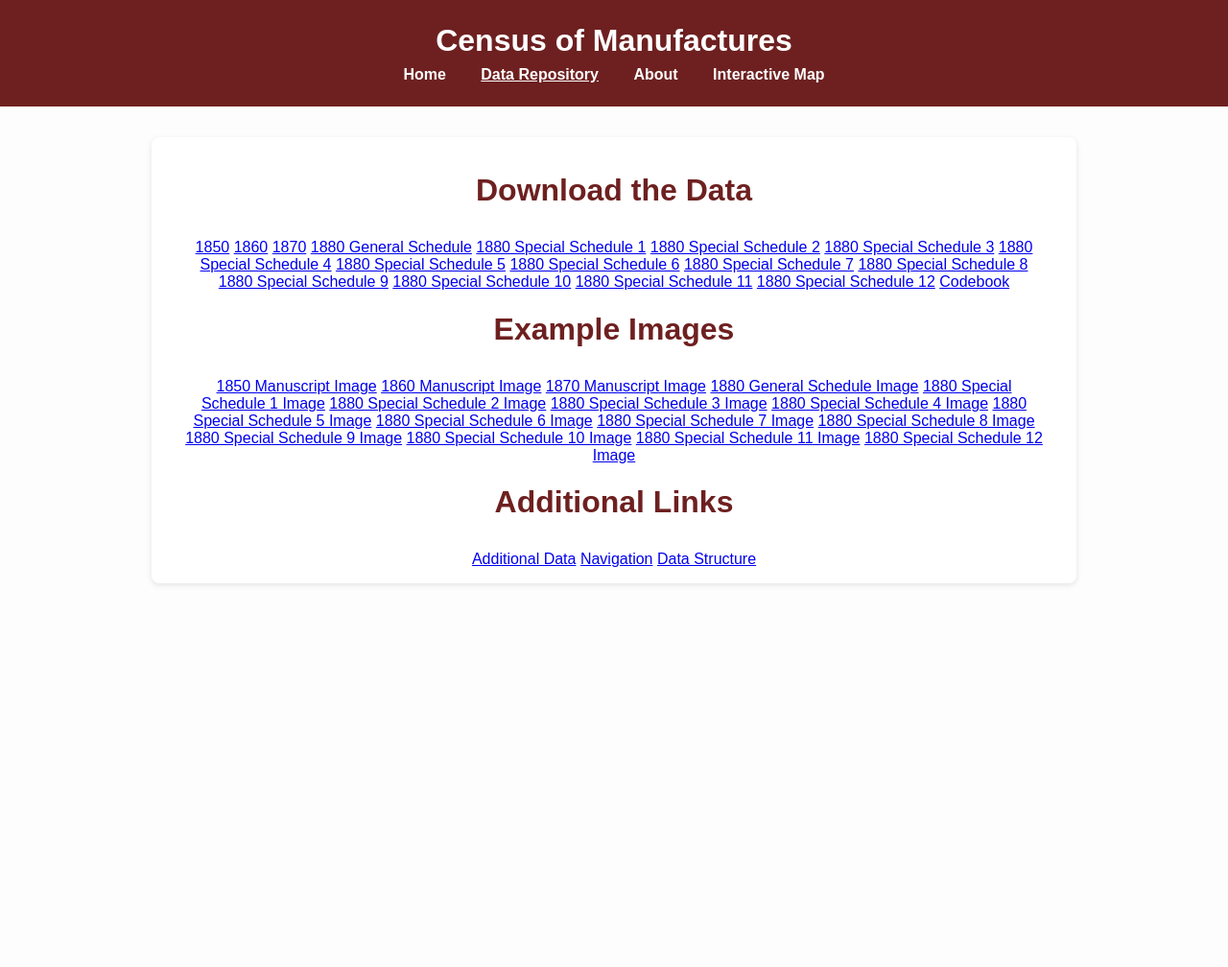
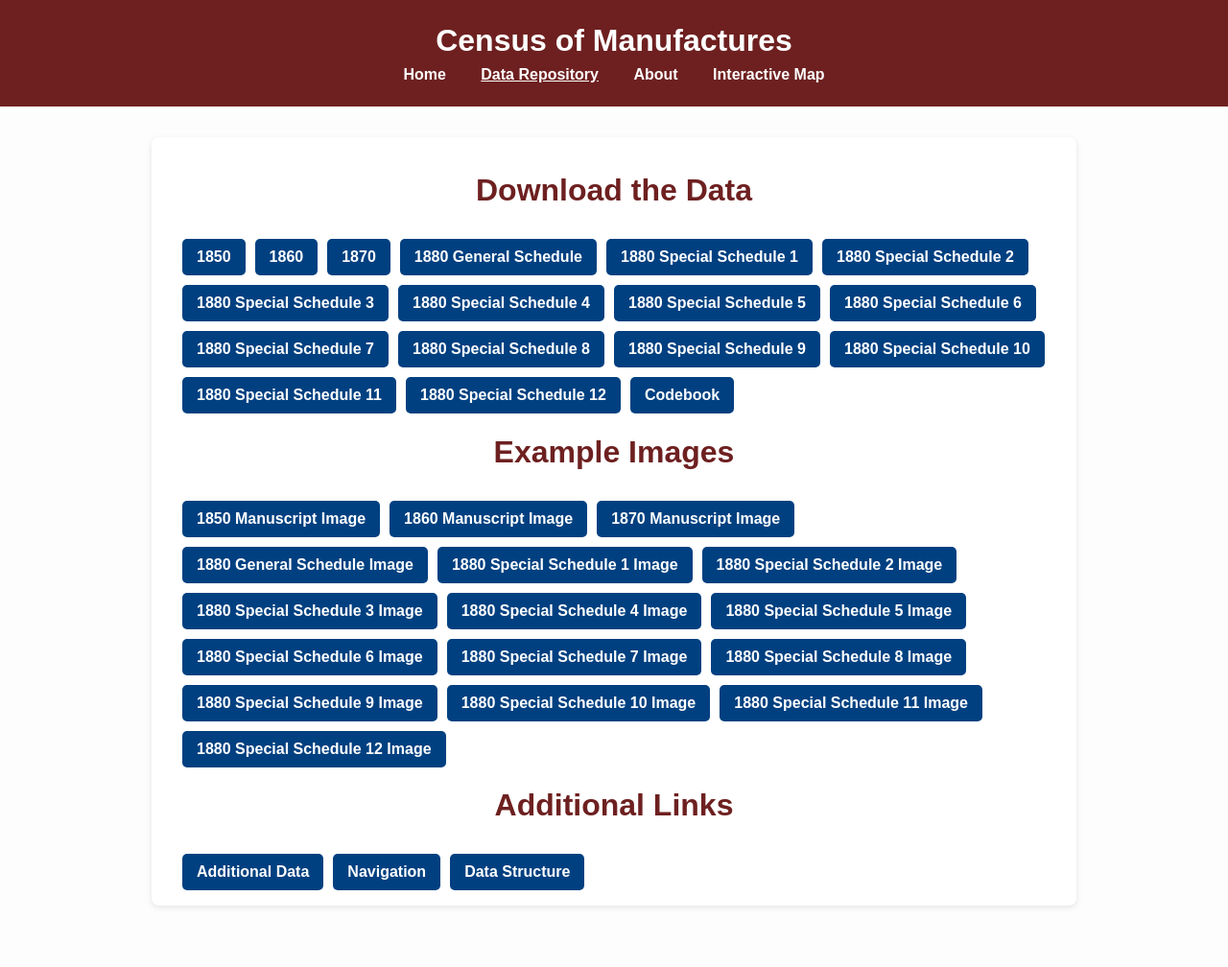
Before and after one commit to allen-otterstrom/CMF_data, a Jekyll site: the page built from get-data.md, in a window 1280 px wide. Shown: the whole page at 96% size. Built offline with Jekyll 4.4.1, drawn with Linux system fonts in a browser that asks for light colours; before the commit the page ends 900 px from its top, so only the background shows below that.

Commit message:
Update style.css

```diff
--- a/assets/style.css
+++ b/assets/style.css
@@ -56,3 +56,23 @@ header {
   opacity: 0; /* Start hidden */
   animation: fadeIn 1.5s ease forwards; /* Fade in over 1.5 seconds */
 }
+
+.button-grid {
+  display: flex;
+  flex-wrap: wrap;
+  gap: 10px;
+}
+
+.button {
+  display: inline-block;
+  padding: 10px 15px;
+  background-color: #004080;
+  color: white;
+  text-decoration: none;
+  border-radius: 5px;
+  font-weight: bold;
+}
+
+.button:hover {
+  background-color: #0066cc;
+}
```
